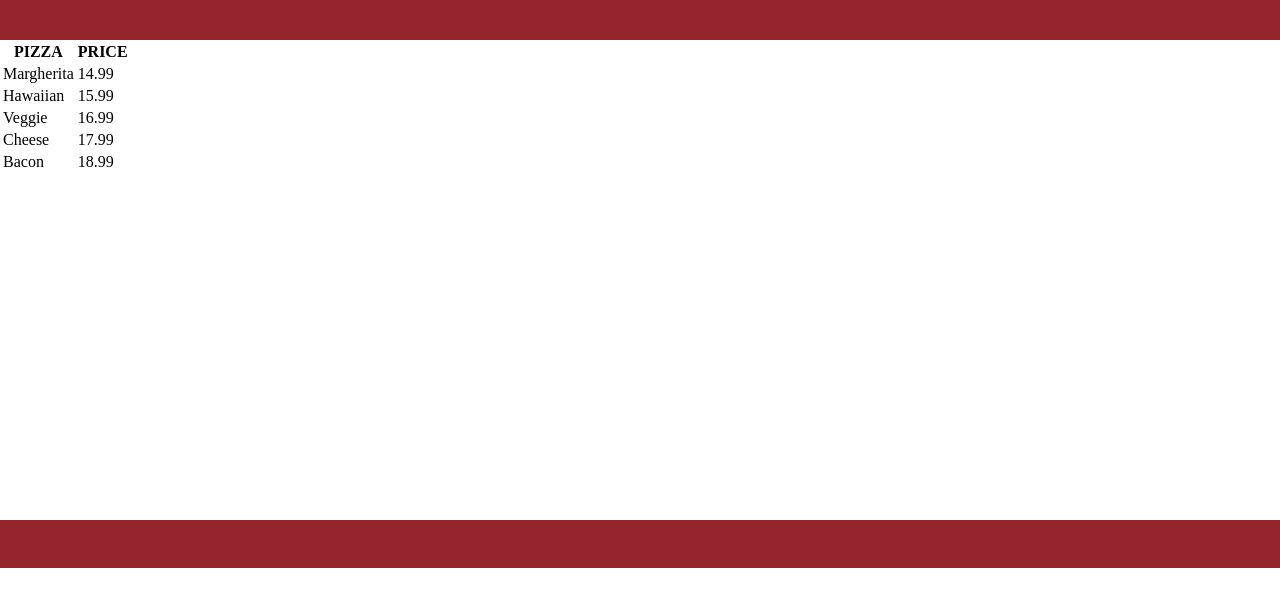
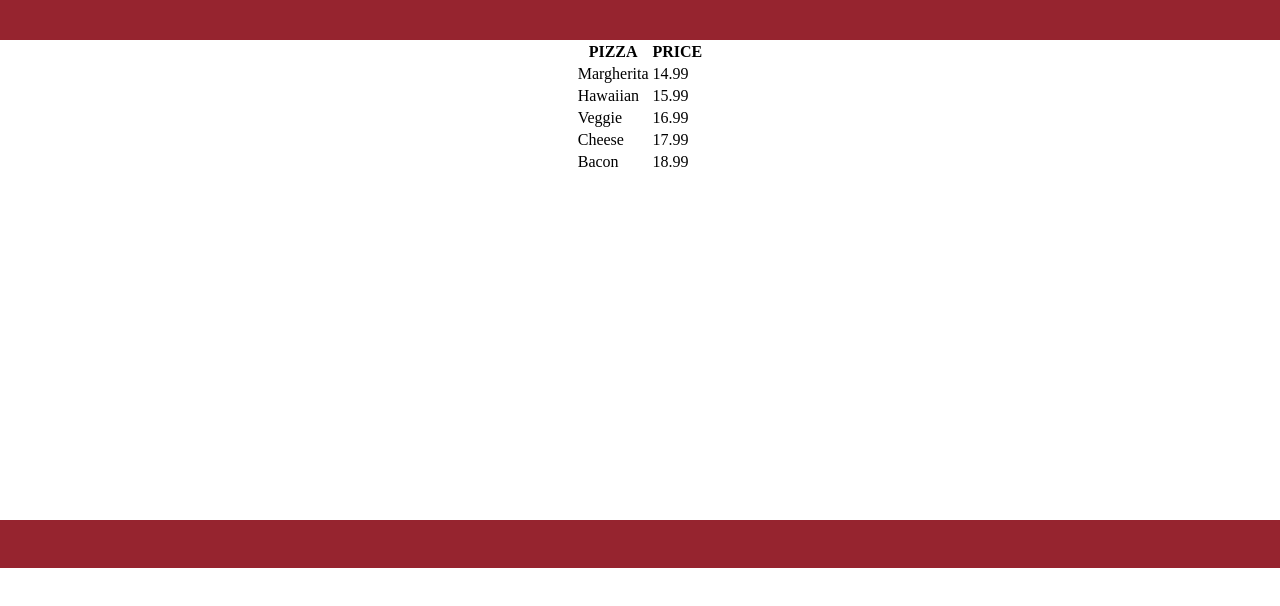
Before and after one commit to AngryWeather/RestaurantPage, a website built with webpack: page dist/index.html in a window 1280 px wide. Both pictures are taken after a click on the button "Menu". Shown: the part 104-710 px from the top of the page. Built offline with nearby package versions, Linux system fonts and the light colour scheme.

Commit message:
Center table

```diff
--- a/src/menuPage.js
+++ b/src/menuPage.js
@@ -1,7 +1,7 @@
 function createMenuPage() {
     const main = document.querySelector(".main");
     const menuDiv = document.createElement("div");
-    menuDiv.classList.toggle(".menu-div");
+    menuDiv.classList.toggle("menu-div");
     main.appendChild(menuDiv);
     menuDiv.appendChild(createTable());
 }
@@ -25,7 +25,8 @@ function createTable() {
     row.appendChild(price);
 
     // iterate through pizzas object and create table rows
-    for (let pizza in createPizzas()) {
+    const pizzas = createPizzas();
+    for (let pizza in pizzas) {
         const pizzaRow = document.createElement("tr");
         table.appendChild(pizzaRow);
 
@@ -34,7 +35,7 @@ function createTable() {
         pizzaRow.appendChild(pizzaData);
 
         const priceData = document.createElement("td");
-        priceData.textContent = createPizzas()[pizza];
+        priceData.textContent = pizzas[pizza];
         pizzaRow.appendChild(priceData);
     }
 
--- a/src/styles/style.css
+++ b/src/styles/style.css
@@ -93,3 +93,11 @@ p {
     font-size: 1.5rem;
     margin-top: 2rem;
 }
+
+.menu-div {
+    width: 100%;
+}
+
+table {
+   margin: 0 auto;
+}
```
Also changed, not shown: dist/main.js.
